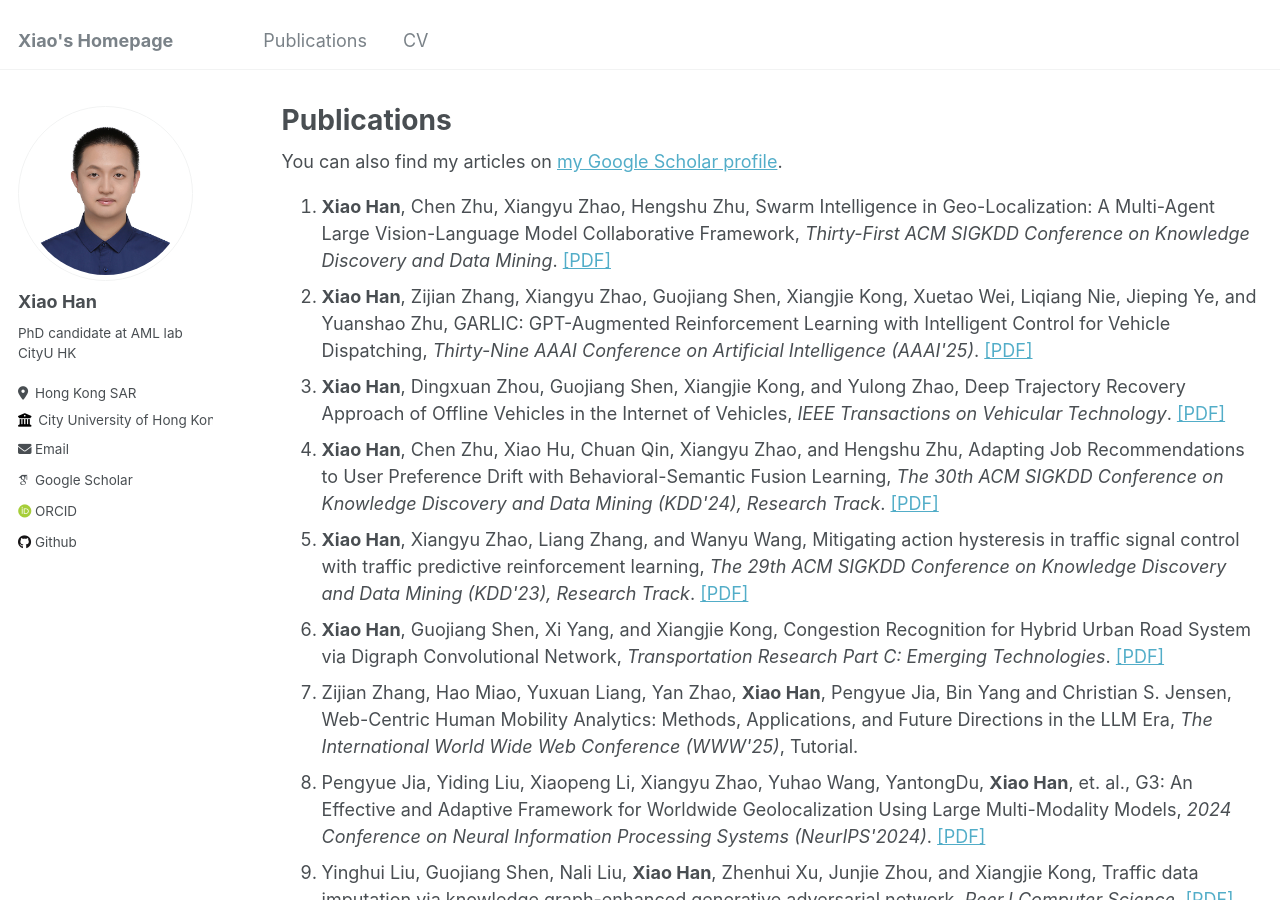
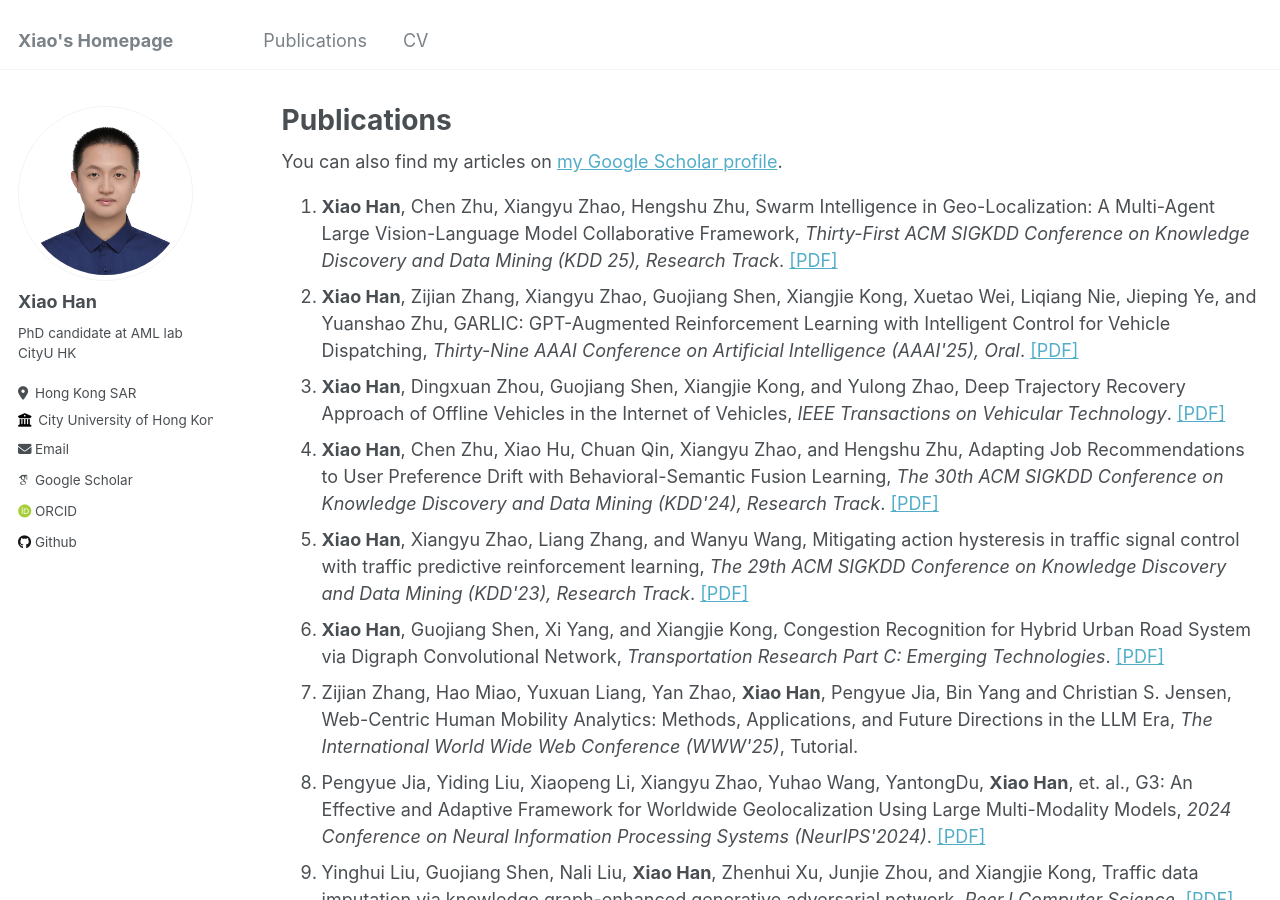
Before and after one commit to hahahenha/hahahenha.github.io, a Jekyll site: the page built from _pages/publications.md, in a window 1280 px wide and 900 px high. Built offline with Jekyll 4.4.1, drawn with Linux system fonts in a browser that asks for light colours; some web fonts are replaced.

Commit message:
Update publications.md

```diff
--- a/_pages/publications.md
+++ b/_pages/publications.md
@@ -21,13 +21,13 @@ author_profile: true
    <li>
     <Strong>Xiao Han</Strong>, Chen Zhu, Xiangyu Zhao, Hengshu Zhu,
      Swarm Intelligence in Geo-Localization: A Multi-Agent Large Vision-Language Model Collaborative Framework,
-    <em>Thirty-First ACM SIGKDD Conference on Knowledge Discovery and Data Mining</em>.
+    <em>Thirty-First ACM SIGKDD Conference on Knowledge Discovery and Data Mining (KDD 25), Research Track</em>.
     <a target="_blank" rel="noopener" href="https://arxiv.org/abs/2408.11312">[PDF]</a>
   </li>
   <li>
     <Strong>Xiao Han</Strong>, Zijian Zhang, Xiangyu Zhao, Guojiang Shen, Xiangjie Kong, Xuetao Wei, Liqiang Nie, Jieping Ye, and Yuanshao Zhu,
     GARLIC: GPT-Augmented Reinforcement Learning with Intelligent Control for Vehicle Dispatching,
-    <em>Thirty-Nine AAAI Conference on Artificial Intelligence (AAAI'25)</em>.
+    <em>Thirty-Nine AAAI Conference on Artificial Intelligence (AAAI'25), Oral</em>.
     <a target="_blank" rel="noopener" href="https://arxiv.org/abs/2408.10286">[PDF]</a>
   </li>
   <li>
```
